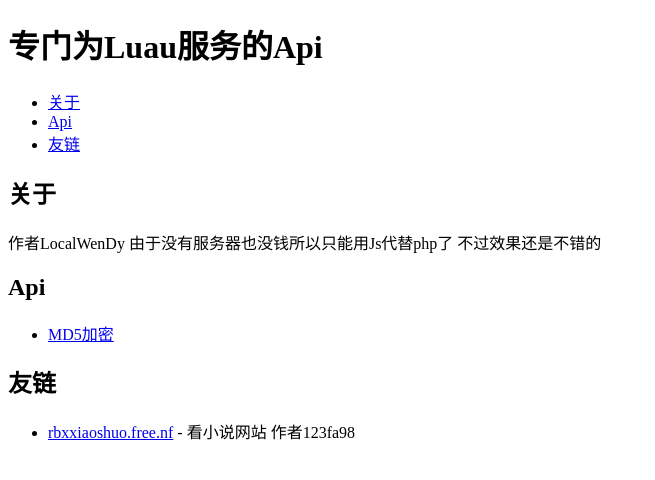
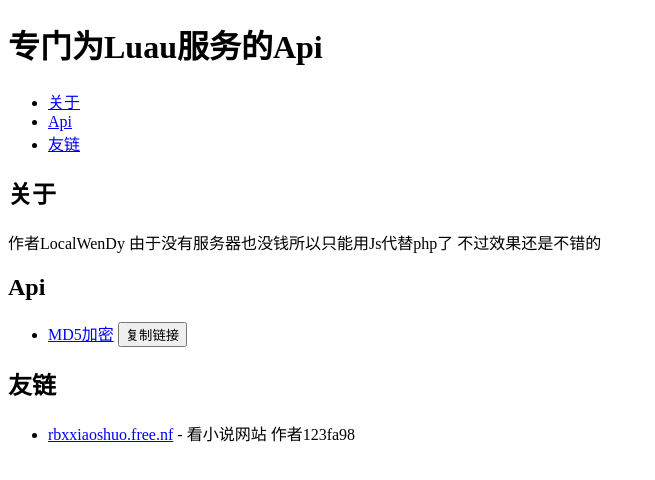
Before and after one commit to The114514thgeneration/Api, a plain HTML site: page index.html in a window 1280 px wide. Shown: the whole page, without its empty margins (0-655 px from the left). Drawn offline with Linux system fonts and the light colour scheme.

Commit message:
Update index.html

```diff
--- a/index.html
+++ b/index.html
@@ -24,6 +24,7 @@
         <ul>
             <li>
                 <a href="#" onclick="showApiInfo('MD5加密', 'https://the114514thgeneration.github.io/Api/MD5.html', 'https://the114514thgeneration.github.io/Api/MD5.html?text=你好', 'text(加密的文本)')">MD5加密</a>
+                <button onclick="copyApiLink('https://the114514thgeneration.github.io/Api/MD5.html')">复制链接</button>
             </li>
         </ul>
     </section>
@@ -44,6 +45,14 @@
                 "元素: " + elements
             );
         }
+
+        function copyApiLink(url) {
+            navigator.clipboard.writeText(url).then(function() {
+                alert("链接已复制: " + url);
+            }, function() {
+                alert("复制失败");
+            });
+        }
     </script>
 </body>
 </html>
```
